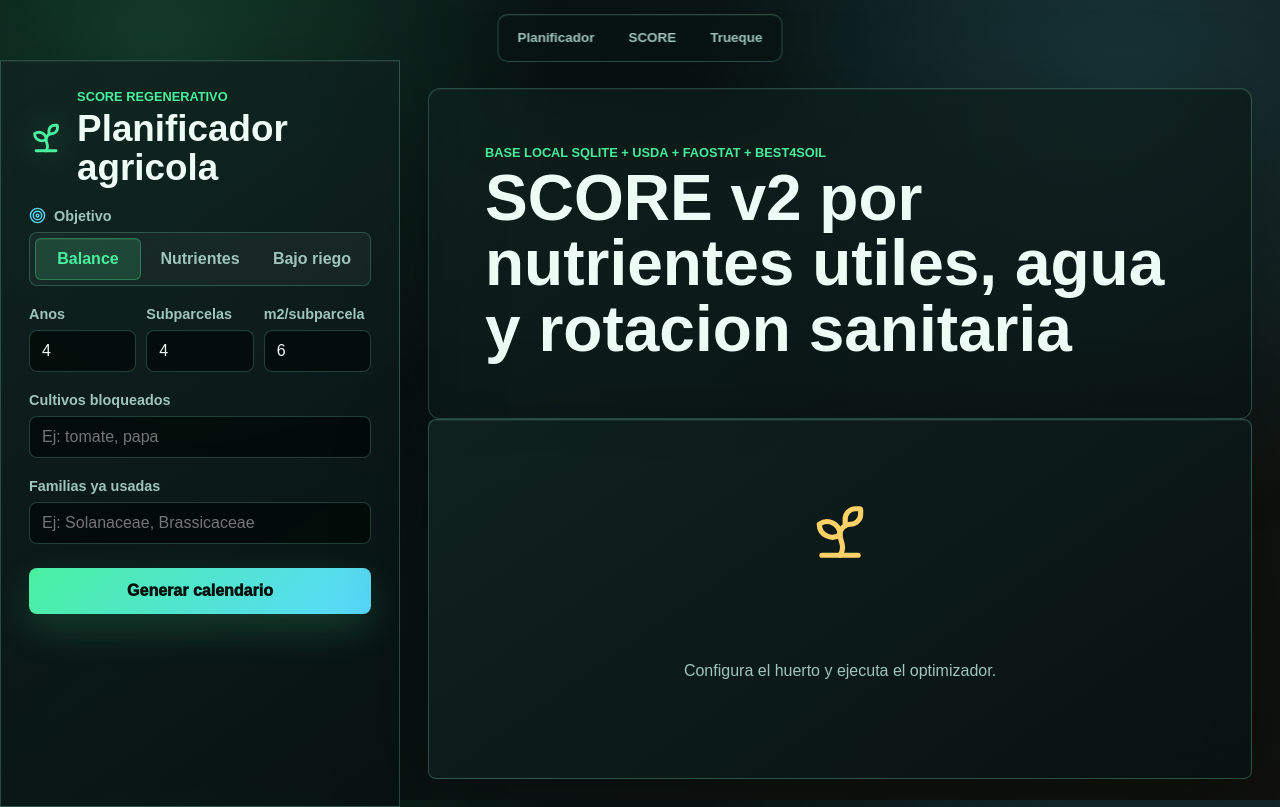
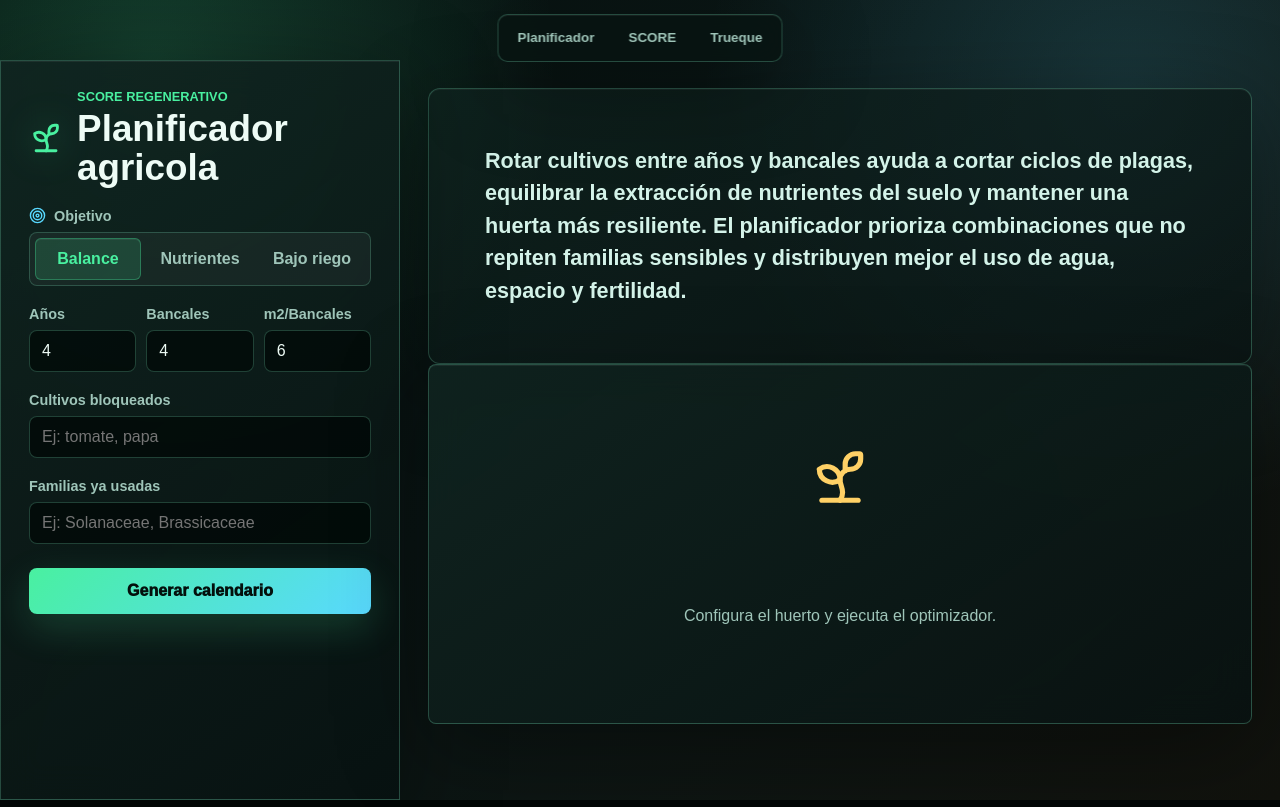
Before and after one commit to Carlomagno7866/huerto-regenerativo-score, a Next.js app: page / in a window 1280 px wide. Built offline with nearby package versions, Linux system fonts and the light colour scheme.

Commit message:
Mejora buscadores y lectura de nutrientes

```diff
--- a/app/components/species-search.tsx
+++ b/app/components/species-search.tsx
@@ -95,7 +95,7 @@ export function SpeciesSearch({ label, buttonLabel = "Buscar", showButton = true
             >
               <strong>{option.commonName}</strong>
               <span>
-                {option.scientificName} · {option.family}
+                {option.scientificName} - {option.family}
               </span>
             </button>
           ))}
--- a/app/globals.css
+++ b/app/globals.css
@@ -342,6 +342,19 @@ small {
   padding: min(6vw, 56px);
 }
 
+.rotation-copy {
+  max-width: 820px;
+}
+
+.rotation-copy p {
+  margin: 0;
+  color: #d4f3e9;
+  font-size: clamp(1rem, 2vw, 1.35rem);
+  font-weight: 800;
+  line-height: 1.5;
+  text-transform: none;
+}
+
 .meters {
   display: grid;
   grid-template-columns: repeat(3, minmax(76px, 1fr));
@@ -640,12 +653,14 @@ dd {
 
 .tool-panel {
   position: relative;
+  z-index: 1;
   border-radius: 8px;
   padding: 18px;
 }
 
 .species-search {
   position: relative;
+  z-index: 30;
 }
 
 .search-row {
@@ -660,7 +675,7 @@ dd {
 
 .suggestions {
   position: absolute;
-  z-index: 10;
+  z-index: 100;
   top: calc(100% + 8px);
   right: 0;
   left: 0;
@@ -698,6 +713,8 @@ dd {
 }
 
 .compact-empty {
+  position: relative;
+  z-index: 0;
   min-height: 190px;
 }
 
@@ -769,6 +786,26 @@ dd {
   margin-bottom: 0;
 }
 
+.section-heading {
+  display: flex;
+  flex-wrap: wrap;
+  gap: 8px 14px;
+  align-items: baseline;
+  justify-content: space-between;
+  margin-bottom: 14px;
+}
+
+.section-heading h3 {
+  margin: 0;
+}
+
+.section-heading span {
+  color: var(--leaf);
+  font-size: 0.82rem;
+  font-weight: 900;
+  text-transform: uppercase;
+}
+
 .public-bars {
   grid-template-columns: repeat(4, minmax(0, 1fr));
 }
@@ -792,12 +829,57 @@ dd {
   margin-top: 14px;
 }
 
+.nutrient-grid {
+  display: grid;
+  grid-template-columns: repeat(2, minmax(0, 1fr));
+  gap: 10px;
+  margin: 0;
+}
+
+.nutrient-card {
+  display: grid;
+  grid-template-columns: minmax(0, 1fr) auto;
+  gap: 12px;
+  align-items: center;
+  border: 1px solid rgba(135, 255, 210, 0.14);
+  border-radius: 8px;
+  background: rgba(1, 8, 7, 0.28);
+  padding: 12px;
+}
+
+.nutrient-card dt {
+  color: #bde5d8;
+  font-weight: 900;
+}
+
+.nutrient-card dd {
+  display: grid;
+  gap: 2px;
+  justify-items: end;
+  margin: 0;
+}
+
+.nutrient-card strong {
+  color: var(--ink);
+  font-size: 1.35rem;
+  line-height: 1;
+}
+
+.nutrient-card span {
+  color: var(--muted);
+  font-size: 0.74rem;
+  font-weight: 900;
+  text-transform: uppercase;
+}
+
 .muted {
   margin: 14px 0 0;
   color: var(--muted);
 }
 
 .barter-board {
+  position: relative;
+  z-index: 2;
   display: grid;
   grid-template-columns: minmax(0, 1fr) 132px minmax(0, 1fr);
   gap: 14px;
--- a/app/page.tsx
+++ b/app/page.tsx
@@ -109,9 +109,9 @@ export default function Home() {
           </div>
 
           <div className="grid-controls">
-            <NumberControl label="Anos" value={years} min={1} max={8} onChange={setYears} />
-            <NumberControl label="Subparcelas" value={subplots} min={1} max={12} onChange={setSubplots} />
-            <NumberControl label="m2/subparcela" value={areaM2} min={1} max={80} onChange={setAreaM2} />
+            <NumberControl label="Años" value={years} min={1} max={8} onChange={setYears} />
+            <NumberControl label="Bancales" value={subplots} min={1} max={12} onChange={setSubplots} />
+            <NumberControl label="m2/Bancales" value={areaM2} min={1} max={80} onChange={setAreaM2} />
           </div>
 
           {objective === "max-nutrients" ? (
@@ -159,9 +159,12 @@ export default function Home() {
 
         <div className="results">
           <div className="hero-band">
-            <div>
-              <p>Base local SQLite + USDA + FAOSTAT + Best4Soil</p>
-              <h2>SCORE v2 por nutrientes utiles, agua y rotacion sanitaria</h2>
+            <div className="rotation-copy">
+              <p>
+                Rotar cultivos entre años y bancales ayuda a cortar ciclos de plagas, equilibrar la extracción de
+                nutrientes del suelo y mantener una huerta más resiliente. El planificador prioriza combinaciones que no
+                repiten familias sensibles y distribuyen mejor el uso de agua, espacio y fertilidad.
+              </p>
             </div>
             {result ? (
               <div className="meters">
@@ -188,7 +191,7 @@ export default function Home() {
               ) : null}
               {grouped.map(([year, items]) => (
                 <section className="year" key={year}>
-                  <h3>Ano {year}</h3>
+                  <h3>Año {year}</h3>
                   <div className="crop-grid">
                     {items.map((item) => (
                       <Link
@@ -199,7 +202,7 @@ export default function Home() {
                         title={`Ver SCORE de ${item.crop.commonName}`}
                       >
                         <div className="crop-top">
-                          <span>Subparcela {item.subplot}</span>
+                          <span>Bancal {item.subplot}</span>
                           <strong>{Math.round(item.score.total * 100)}</strong>
                         </div>
                         <h4>{item.crop.commonName}</h4>
```
Also changed, not shown: app/score/score-client.tsx (+28 -4 lines).
